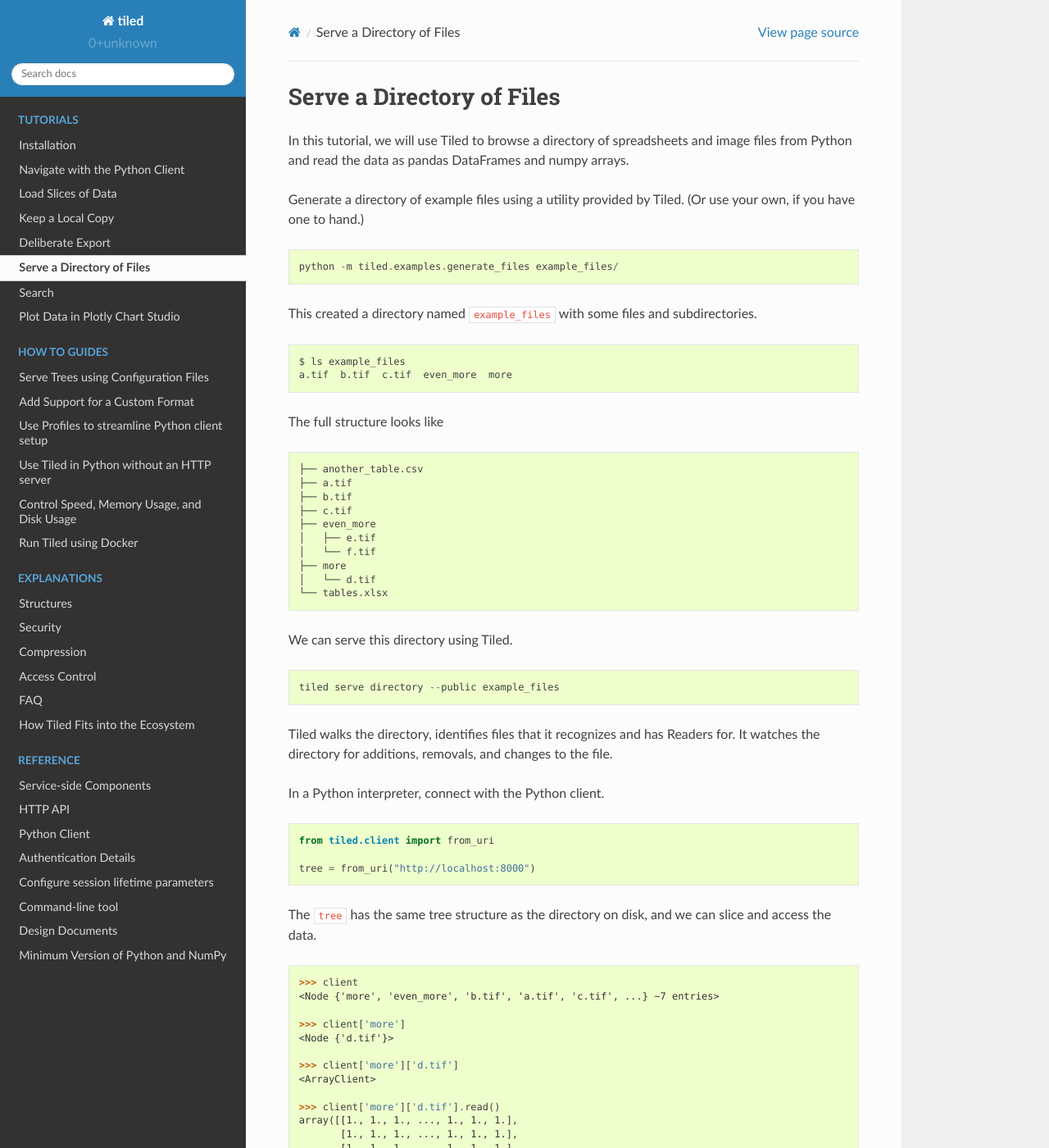
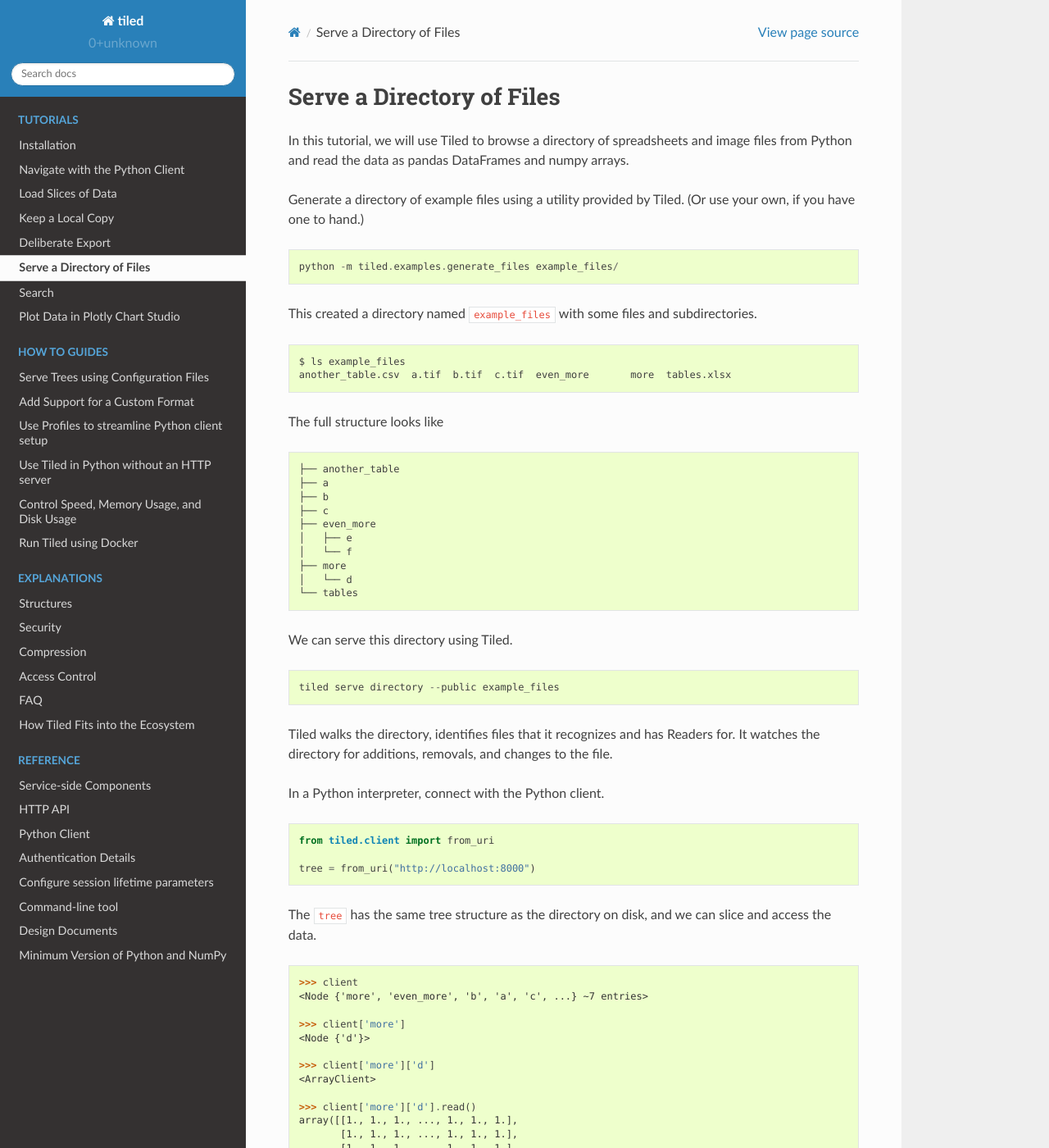
Before and after one commit to bluesky/tiled, a Sphinx documentation site: the page built from docs/source/tutorials/serving-files.md, in a window 1280 px wide and 1400 px high. Shown: the whole window at 82% size. Built offline with Sphinx 7.4.7 and the Read the Docs theme 2.0.0, drawn with Linux system fonts in a browser that asks for light colours; pages that are not in the unit, such as notebooks, are missing from menus; some of the changed text lies outside the part shown.

Commit message:
Strip suffixes from filenames.

````diff
--- a/docs/source/tutorials/serving-files.md
+++ b/docs/source/tutorials/serving-files.md
@@ -15,22 +15,22 @@
 
 ```
 $ ls example_files
-a.tif  b.tif  c.tif  even_more  more
+another_table.csv  a.tif  b.tif  c.tif  even_more	more  tables.xlsx
 ```
 
 The full structure looks like
 
 ```
-├── another_table.csv
-├── a.tif
-├── b.tif
-├── c.tif
+├── another_table
+├── a
+├── b
+├── c
 ├── even_more
-│   ├── e.tif
-│   └── f.tif
+│   ├── e
+│   └── f
 ├── more
-│   └── d.tif
-└── tables.xlsx
+│   └── d
+└── tables
 ```
 
 We can serve this directory using Tiled.
@@ -56,15 +56,15 @@
 
 ```python
 >>> client
-<Node {'more', 'even_more', 'b.tif', 'a.tif', 'c.tif', ...} ~7 entries>
+<Node {'more', 'even_more', 'b', 'a', 'c', ...} ~7 entries>
 
 >>> client['more']
-<Node {'d.tif'}>
+<Node {'d'}>
 
->>> client['more']['d.tif']
+>>> client['more']['d']
 <ArrayClient>
 
->>> client['more']['d.tif'].read()
+>>> client['more']['d'].read()
 array([[1., 1., 1., ..., 1., 1., 1.],
        [1., 1., 1., ..., 1., 1., 1.],
        [1., 1., 1., ..., 1., 1., 1.],
````
Also changed, not shown: other parts of docs/source/tutorials/serving-files.md (+3 -3 lines), docs/source/how-to/custom-formats.md (+6 -6 lines), 1 other file.
